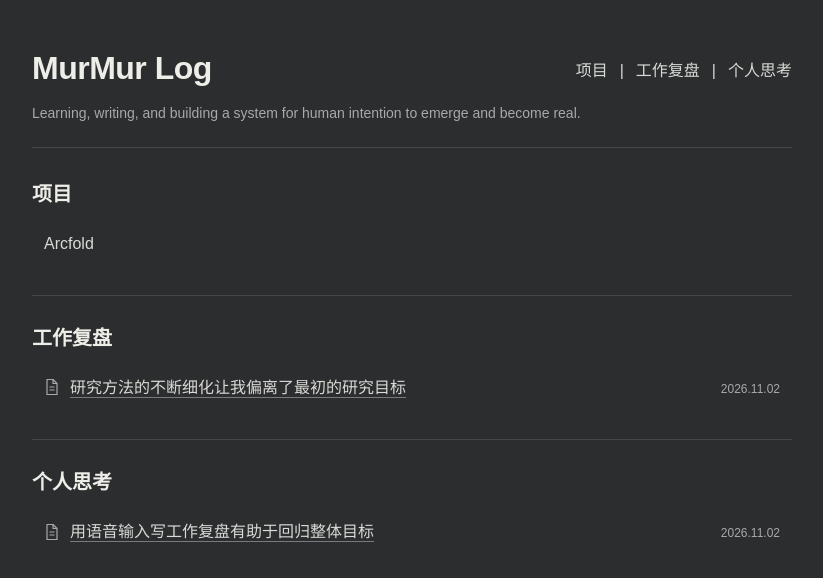
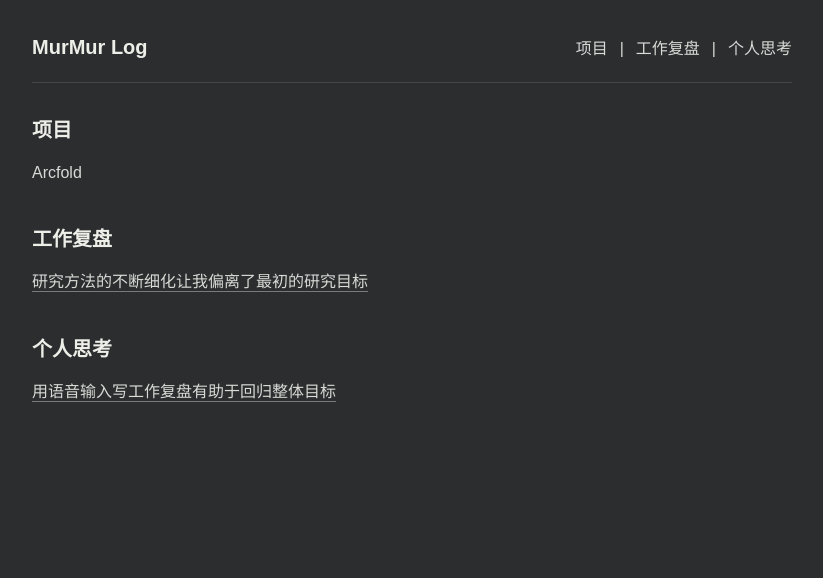
Before and after one commit to murmurwang/murmur-log, a Next.js app: page / in a window 1280 px wide. Shown: the top 578 px of the page, without its empty margins (228-1051 px from the left). Built offline with nearby package versions, Linux system fonts and the light colour scheme.

Commit message:
Reduce the page to two typographic levels

```diff
--- a/app/components/Sections.tsx
+++ b/app/components/Sections.tsx
@@ -1,5 +1,4 @@
 import Link from "next/link";
-import { ArticleIcon } from "./SiteChrome";
 
 export const sections = [
   { id: "projects", title: "项目", items: [{ title: "Arcfold" }] },
@@ -12,8 +11,7 @@ export function SectionItems({ section }: { section: (typeof sections)[number] }
     <div>
       {section.items.map((item) => "href" in item && item.href ? (
         <Link className="stream-row" href={item.href} key={item.title}>
-          <span className="article-title"><ArticleIcon /><span>{item.title}</span></span>
-          {"date" in item && item.date && <time className="post-date" dateTime={item.date}>{item.date.replaceAll("-", ".")}</time>}
+          <span className="article-title">{item.title}</span>
         </Link>
       ) : <div className="stream-row" key={item.title}><strong>{item.title}</strong></div>)}
     </div>
--- a/app/components/SiteChrome.tsx
+++ b/app/components/SiteChrome.tsx
@@ -7,10 +7,7 @@ export function SiteHeader({ home = false, section }: { home?: boolean; section?
   return (
     <header className={`site-header shell${home ? " site-header--home" : ""}`}>
       {home ? (
-        <div>
-          <h1 className="site-title"><Link href="/">MurMur Log</Link></h1>
-          <p className="site-description">Learning, writing, and building a system for human intention to emerge and become real.</p>
-        </div>
+        <h1 className="site-title"><Link href="/">MurMur Log</Link></h1>
       ) : (
         <Link className="wordmark" href="/" aria-label="MurMur Log home">MurMur Log</Link>
       )}
@@ -37,12 +34,3 @@ export function PageShell({ children, section }: { children: ReactNode; section?
 export function Placeholder({ children = "待写" }: { children?: ReactNode }) {
   return <span className="placeholder">{children}</span>;
 }
-
-export function ArticleIcon() {
-  return (
-    <svg className="article-icon" width="16" height="18" viewBox="0 0 16 18" fill="none" aria-hidden="true">
-      <path d="M3 1.5h6l4 4v11H3z" stroke="currentColor" strokeWidth="1.2" strokeLinejoin="round" />
-      <path d="M9 1.5v4h4M5.5 9h5M5.5 12h5" stroke="currentColor" strokeWidth="1.2" strokeLinejoin="round" />
-    </svg>
-  );
-}
--- a/app/globals.css
+++ b/app/globals.css
@@ -26,36 +26,24 @@ a:hover { text-decoration: underline; text-underline-offset: 4px; }
 .site-title, .wordmark, .stream-heading h2, .post-header h1 { color: var(--heading); }
 a:focus-visible { outline: 2px solid var(--ink); outline-offset: 5px; }
 .shell { width: min(760px, calc(100% - 40px)); margin-inline: auto; }
-.site-header { padding: 32px 0 20px; display: flex; align-items: center; justify-content: space-between; gap: 24px; border-bottom: 1px solid var(--rule); }
-.wordmark { font-size: 20px; font-weight: 600; }
+.site-header { padding: 32px 0 20px; display: flex; align-items: baseline; justify-content: space-between; gap: 24px; border-bottom: 1px solid var(--rule); }
+.site-title, .wordmark, .stream-heading h2, .post-header h1 { margin: 0; font-size: 20px; font-weight: 600; line-height: 1.5; }
 nav { display: flex; align-items: baseline; gap: 12px; color: var(--ink); font-size: 16px; font-weight: 400; }
-.site-header--home { display: grid; grid-template-columns: 1fr auto; align-items: start; row-gap: 0; padding: 48px 0 22px; }
-.site-header--home > div { display: contents; }
-.site-header--home .site-title { grid-column: 1; grid-row: 1; }
-.site-header--home .site-description { grid-column: 1 / -1; grid-row: 2; }
-.site-title { margin: 0; font-size: 32px; font-weight: 700; line-height: 1.3; letter-spacing: -0.5px; }
-.site-description { max-width: 680px; margin: 12px 0 0; color: var(--muted); font-size: 14px; line-height: 1.65; }
-.site-header--home nav { grid-column: 2; grid-row: 1; margin-top: 9px; }
 nav a[aria-current="page"] { color: var(--ink); text-decoration: underline; text-underline-offset: 5px; }
 .section-page { padding-bottom: 64px; }
 .home-stream { padding: 32px 0 64px; }
-.stream-section { padding-bottom: 28px; scroll-margin-top: 24px; }
-.stream-section + .stream-section { padding-top: 28px; border-top: 1px solid var(--rule); }
-.stream-heading { margin-bottom: 12px; }
-.stream-heading h2 { margin: 0; font-size: 20px; font-weight: 650; line-height: 1.4; }
-.stream-row { padding: 10px 12px; display: flex; align-items: baseline; justify-content: space-between; gap: 24px; font-size: 16px; line-height: 1.7; border-radius: 3px; }
+.stream-section { padding-bottom: 32px; scroll-margin-top: 24px; }
+.stream-heading { margin-bottom: 8px; }
+.stream-row { display: block; padding: 6px 0; font-size: 16px; line-height: 1.7; }
 .stream-row strong { font-weight: 400; }
-.article-title { display: flex; align-items: baseline; gap: 10px; min-width: 0; }
-.article-title > span { text-decoration: underline; text-decoration-color: var(--link-rule); text-underline-offset: 4px; }
-.article-icon { flex-shrink: 0; align-self: center; color: var(--muted); }
-.stream-row[href]:hover { background: var(--hover); text-decoration: none; }
-.stream-row[href]:hover .article-title > span { text-decoration-color: var(--ink); }
-.post-date { flex-shrink: 0; color: var(--muted); font-size: 12px; font-variant-numeric: tabular-nums; }
+.article-title { text-decoration: underline; text-decoration-color: var(--link-rule); text-underline-offset: 4px; }
+.stream-row[href]:hover { text-decoration: none; }
+.stream-row[href]:hover .article-title { text-decoration-color: var(--ink); }
 .post { padding-bottom: 64px; }
 .post-header { padding: 28px 0 18px; }
-.breadcrumb { color: var(--muted); font-size: 13px; }
-.post-header h1 { margin: 22px 0 0; font-size: 26px; font-weight: 600; line-height: 1.5; }
-.post-meta { margin: 12px 0 0; color: var(--muted); font-size: 13px; }
+.breadcrumb { color: var(--muted); font-size: 16px; }
+.post-header h1 { margin-top: 22px; }
+.post-meta { margin: 12px 0 0; color: var(--muted); font-size: 16px; }
 .post-body { font-size: 16px; line-height: 1.95; overflow-wrap: anywhere; }
 .post-body p { margin: 20px 0; }
 .post-body strong { font-weight: 600; }
@@ -64,10 +52,4 @@ nav a[aria-current="page"] { color: var(--ink); text-decoration: underline; text
 @media (max-width: 600px) {
   .site-header { padding-top: 24px; flex-wrap: wrap; gap: 14px; }
   nav { gap: 10px; }
-  .site-header--home { padding-top: 32px; grid-template-columns: 1fr; }
-  .site-header--home nav { grid-column: 1; grid-row: 3; margin-top: 18px; }
-  .site-title { font-size: 30px; }
-  .stream-row { flex-direction: column; gap: 4px; padding-inline: 8px; }
-  .stream-row[href] .post-date { padding-left: 26px; }
-  .post-header h1 { font-size: 23px; }
 }
```
